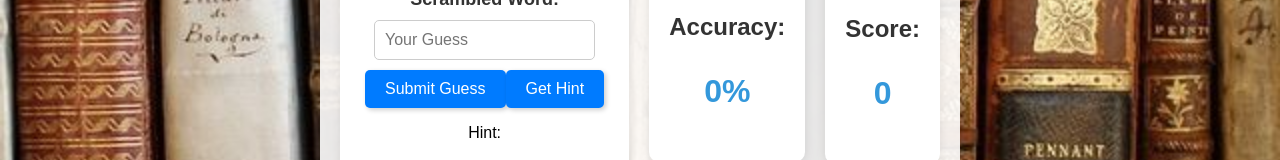
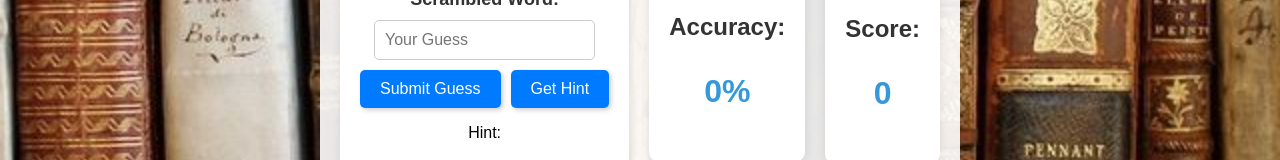
Before and after one commit to emrebilge/Ekreb, a React (Create React App) app in the folder frontend/word-guessing-game/: page / in a window 1280 px wide. Shown: the part 390-550 px from the top of the page. Built offline with nearby package versions, Linux system fonts and the light colour scheme; no server answers.

Commit message:
Final push

```diff
--- a/frontend/word-guessing-game/src/GamePage/GamePage.js
+++ b/frontend/word-guessing-game/src/GamePage/GamePage.js
@@ -132,9 +132,9 @@ function GamePage() {
           <button className="button" onClick={handleSubmitGuess}>
             Submit Guess
           </button>
-          <button className="button hint-button" onClick={handleHint}>
-            Get Hint
-          </button>
+          <button className="button hint-button" onClick={handleHint} style={{ marginLeft: '10px' }}>
+          Get Hint
+        </button>
         {<p className="hint-message">Hint: {hint}</p>}
         <p className="round-number">Round: {round}</p>
         </div>
```
